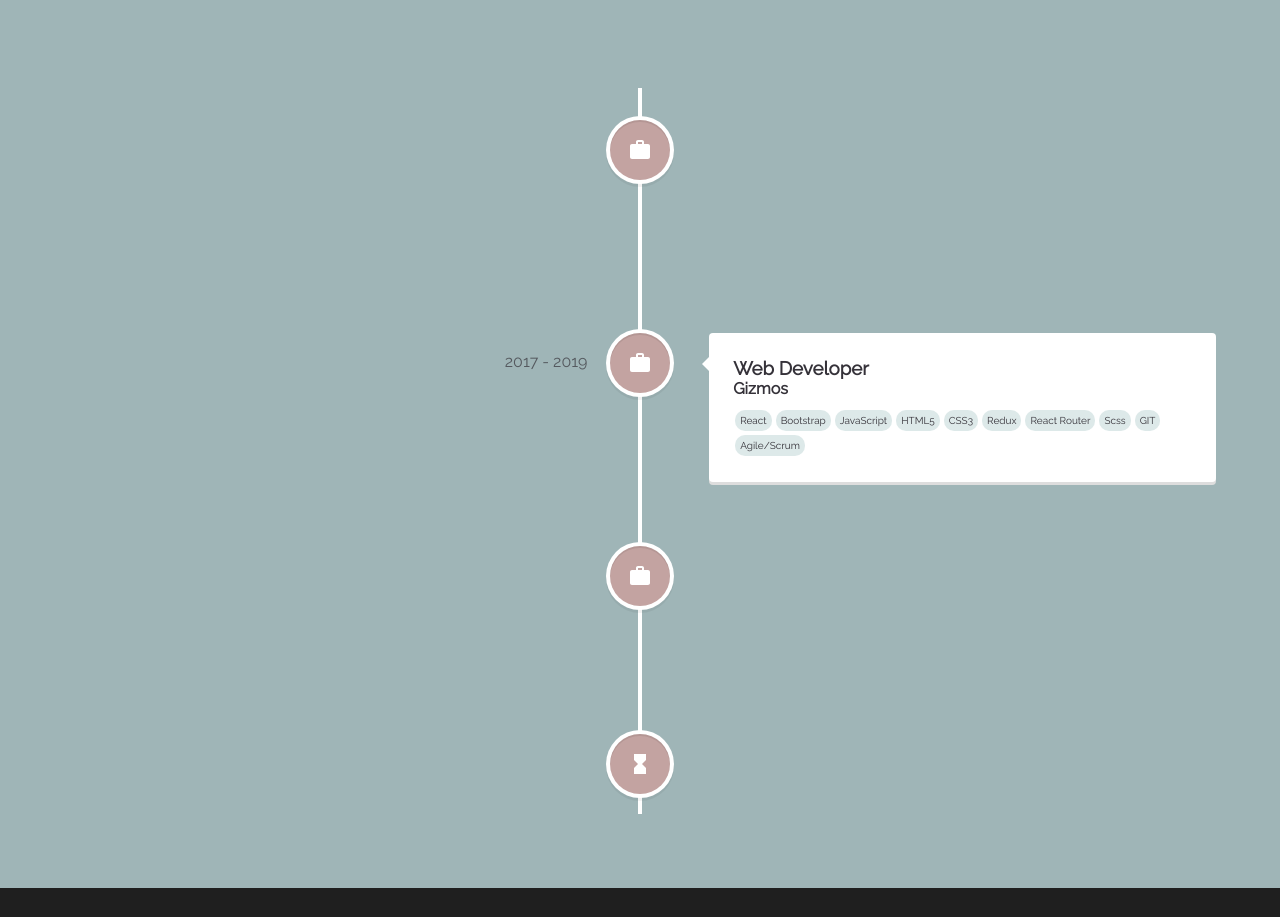
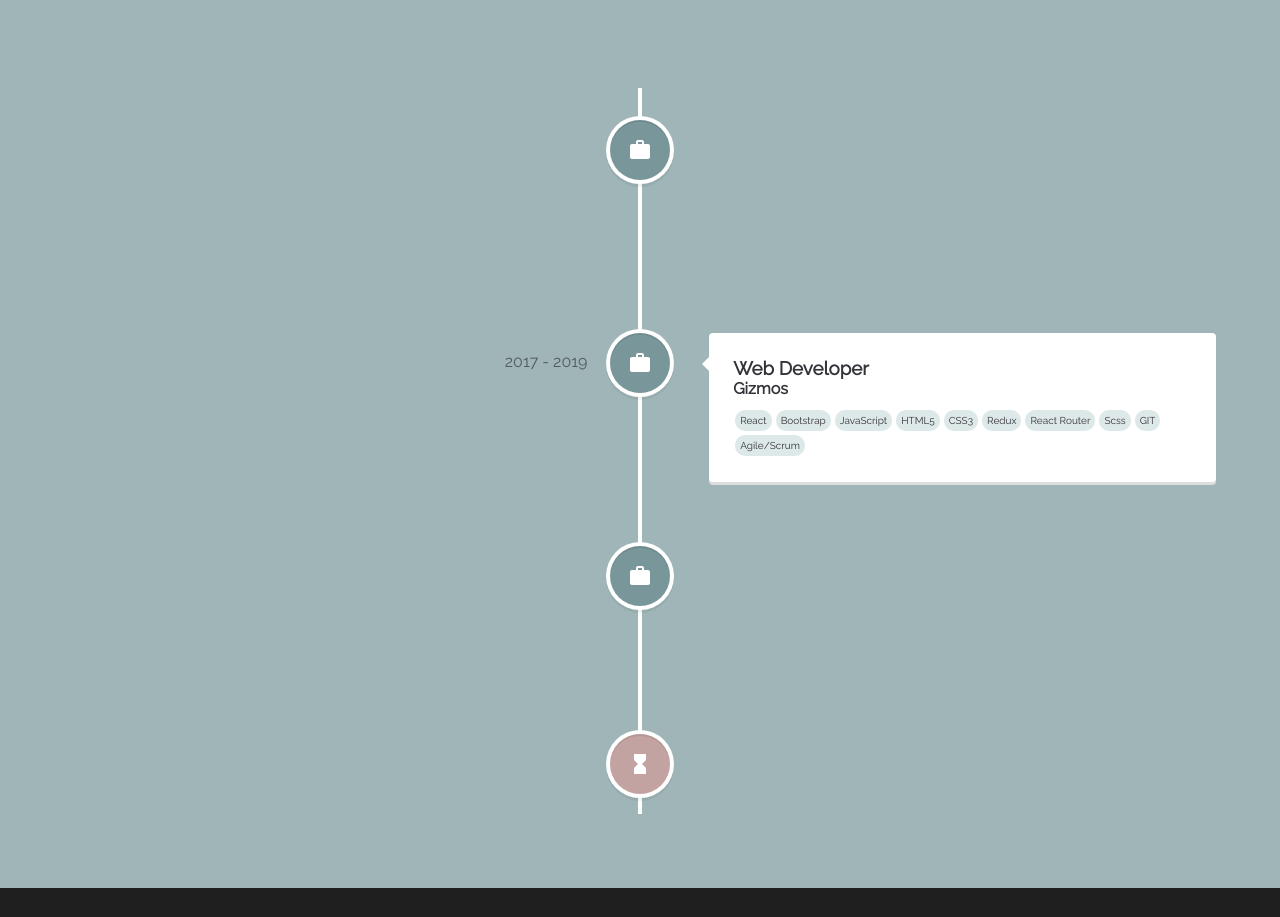
Before and after one commit to DavidAn830/Portfolio, a React (Create React App) app: page / in a window 1280 px wide. Shown: the part 3400-4317 px from the top of the page. Built offline with nearby package versions, Linux system fonts and the light colour scheme.

Commit message:
vertical timeline icon color change

```diff
--- a/src/Components/Experience/Experience.js
+++ b/src/Components/Experience/Experience.js
@@ -20,7 +20,7 @@ const Experience = () => {
             contentStyle={{ background: "#fff", color: "#353239" }}
             contentArrowStyle={{ borderRight: "7px solid  #fff" }}
             date="2019 - Present"
-            iconStyle={{ background: "#C3A3A1", color: "#fff" }}
+            iconStyle={{ background: "#79979a", color: "#fff" }}
             icon={<WorkIcon />}
           >
             <h3 className="vertical-timeline-element-title">React Developer</h3>
@@ -44,7 +44,7 @@ const Experience = () => {
             contentStyle={{ background: "#fff", color: "#353239" }}
             contentArrowStyle={{ borderRight: "7px solid  #fff" }}
             date="2017 - 2019"
-            iconStyle={{ background: "#C3A3A1", color: "#fff" }}
+            iconStyle={{ background: "#79979a", color: "#fff" }}
             icon={<WorkIcon />}
           >
             <h3 className="vertical-timeline-element-title">Web Developer</h3>
@@ -67,7 +67,7 @@ const Experience = () => {
             contentStyle={{ background: "#fff", color: "#353239" }}
             contentArrowStyle={{ borderRight: "7px solid  #fff" }}
             date="2016 - 2017"
-            iconStyle={{ background: "#C3A3A1", color: "#fff" }}
+            iconStyle={{ background: "#79979a", color: "#fff" }}
             icon={<WorkIcon />}
           >
             <h3 className="vertical-timeline-element-title">
```
